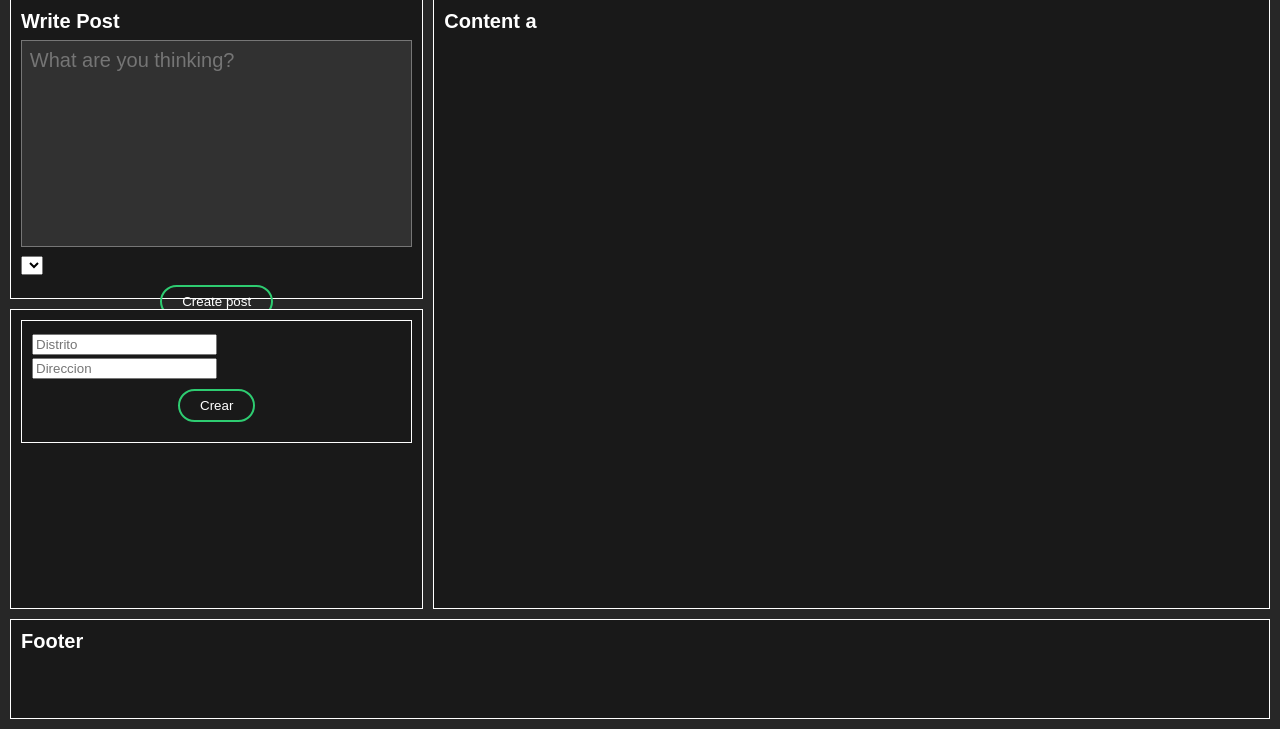
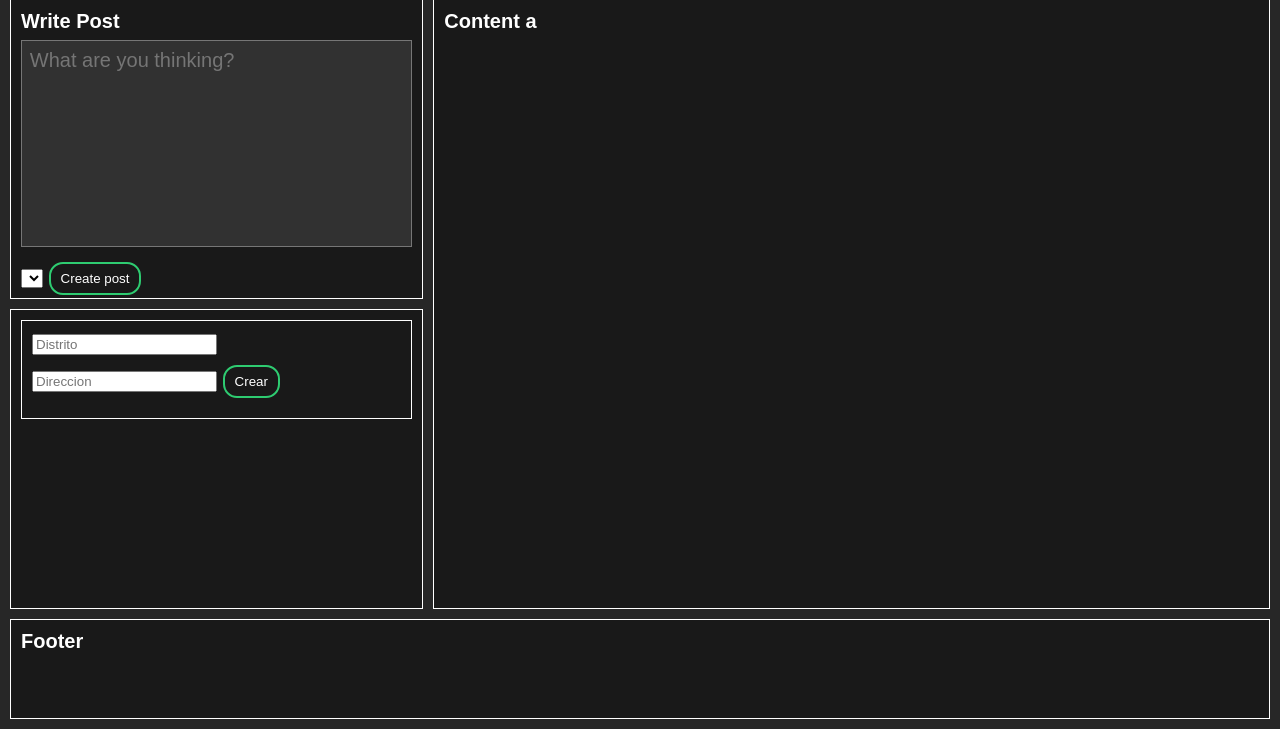
Before and after one commit to lender512/Proyecto-DBP, a Flask app: page /main in a window 1280 px wide. Shown: the part 92-821 px from the top of the page. Run offline with Flask 2, Linux system fonts and the light colour scheme; the visitor is signed in with stand-in values (Sample User, id 1); data comes from the database, SQL or seed files in the repository; data that the repository does not hold is empty.

Commit message:
mejoras css

```diff
--- a/Proyecto/app/static/css/main.css
+++ b/Proyecto/app/static/css/main.css
@@ -98,14 +98,13 @@ body {
 .container input[type = "submit"]{
     border:0;
     background: none;
-    display: block;
     margin: 10px auto;
     text-align: center;
     border: 2px solid #2ecc71;
-    padding: 7px 20px;
+    padding: 7px 10px;
     outline: none;
     color: white;
-    border-radius: 24px;
+    border-radius: 14px;
     transition: 0.25s;
     cursor: pointer;
 }
@@ -135,3 +134,7 @@ ul div .comment{
     transition: 0.25s;
     cursor: pointer;
   }
+
+ div .content-small {
+    outline: none;
+}
--- a/Proyecto/app/templates/edit.html
+++ b/Proyecto/app/templates/edit.html
@@ -20,8 +20,8 @@
                                 <div id="postContent_{{i.id}}" >
                                     {{i.comment}}
                                 </div>
-                                <input id="editbutton_{{i.id}}" type="submit" class="grey" style="height: 30px; width: 150px" value="Edit"></input>
-                                <input id="deletebutton_{{i.id}}" type="submit" class="grey" style="height: 30px; width: 150px" value="Delete"></input>
+                                <input id="editbutton_{{i.id}}" type="submit" class="grey"  value="Edit"></input>
+                                <input id="deletebutton_{{i.id}}" type="submit" class="grey"  value="Delete"></input>
                                 <script>
                                     var deletebutton = document.getElementById('deletebutton_{{i.id}}')
                                     deletebutton.onclick = function(){
--- a/Proyecto/app/templates/main.html
+++ b/Proyecto/app/templates/main.html
@@ -63,14 +63,14 @@
                 </script>
             </div>
             <div class="content-small">
-                <form action="crear-apartment" id='crear-apartment'>
+                <form action="crear-apartment" id='crear-apartament'>
                     <div>
                         <input type="text" name='district' id='district' placeholder='Distrito'>
                         <input type="text" name='address' id='address' placeholder='Direccion'>
                         <input type="submit" value="Crear">
                     </div>
                 </form>
-                <ul id="apartmentList">
+                <ul id="apartmentList" class="apartmentList">
                     {% for i in apartments%}
                             {% if i.id_persona == user.id %}
                                 <li>
```
Also changed, not shown: Proyecto/app/static/css/edit.css (+20 -0 lines).
